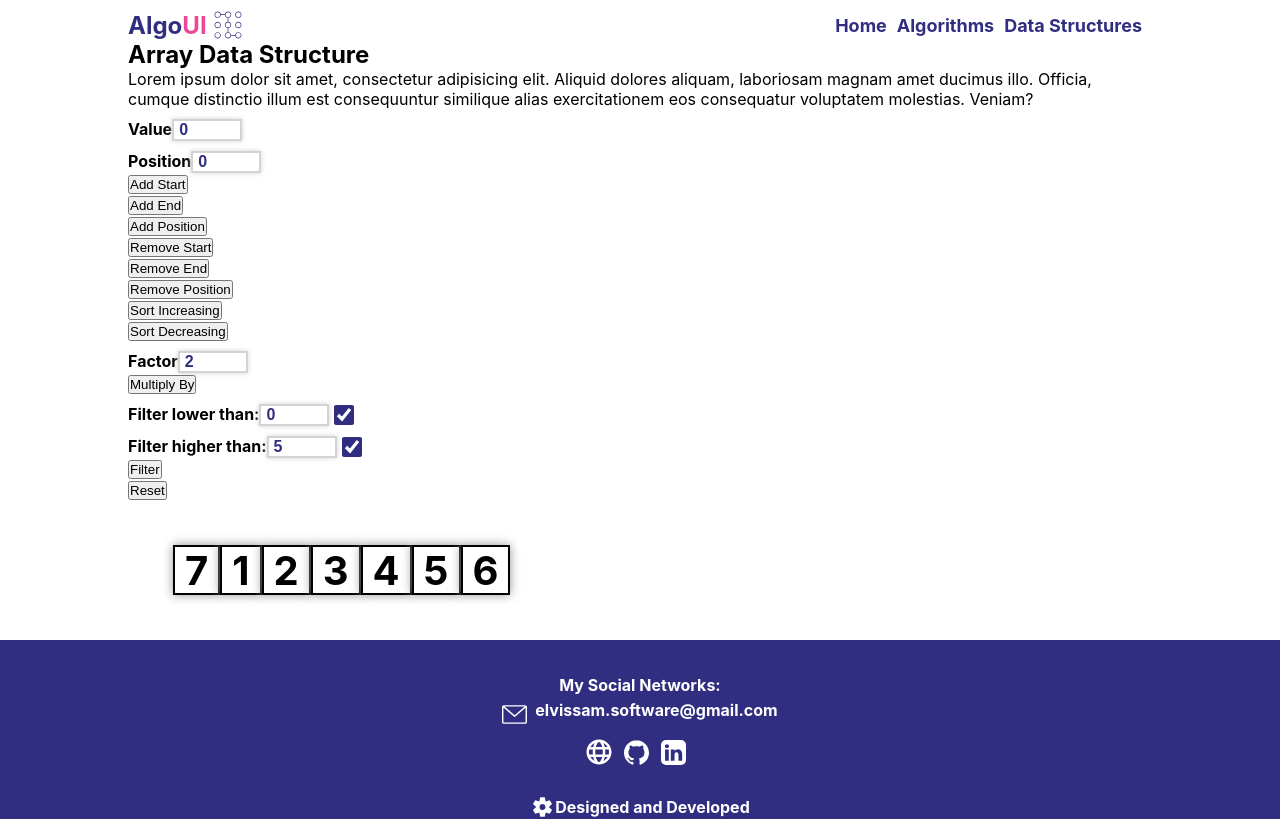
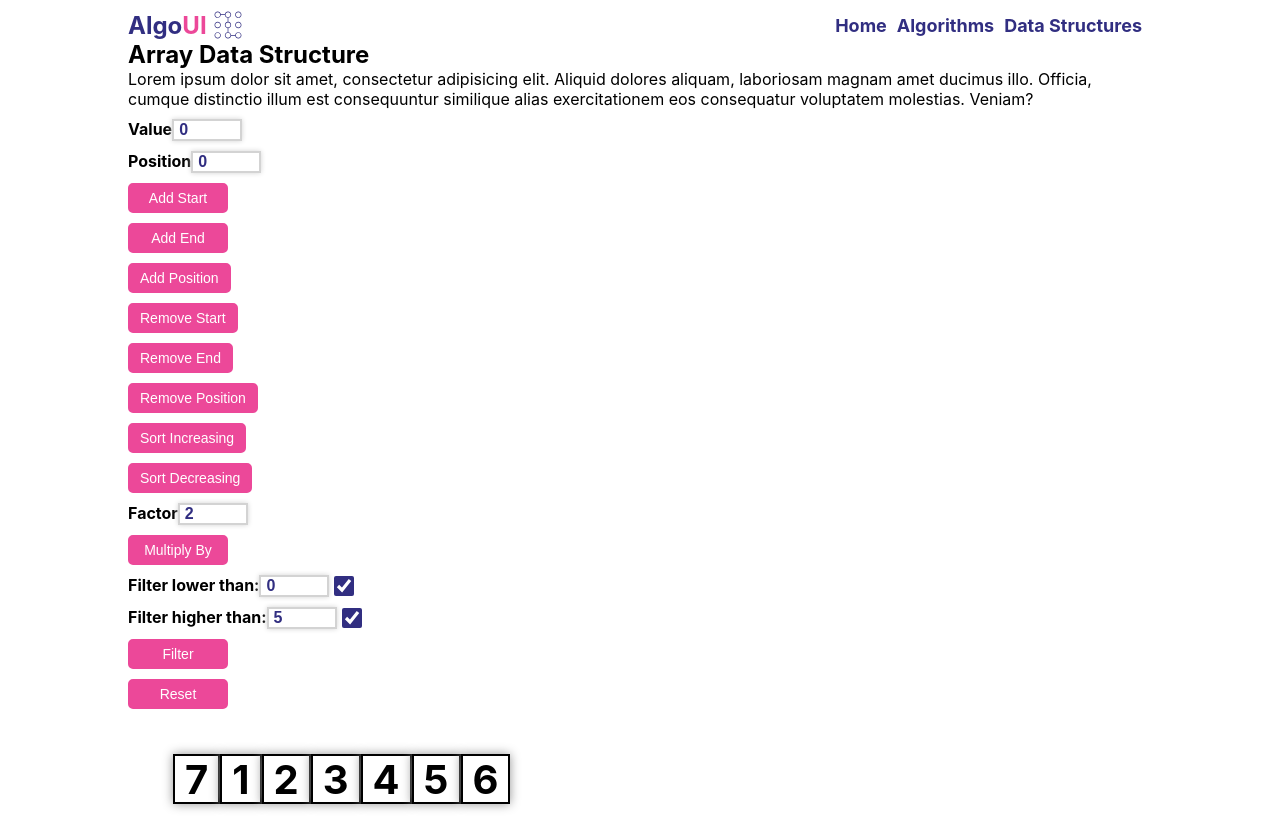
Before and after one commit to Elvissamir/Algoui, a React (Create React App) app: page /data-structures/array in a window 1280 px wide. Shown: the top 819 px of the page. Built offline with nearby package versions, Linux system fonts and the light colour scheme.

Commit message:
Add css styles for ActionBtn component

```diff
--- /dev/null
+++ b/src/assets/styles/components/_action-btn.scss
@@ -0,0 +1,21 @@
+.action-btn {
+    background-color: var(--brand-pink);
+    border: 2px var(--brand-pink) solid;
+    color: var(--brand-white);
+    border-radius: var(--brand-border);
+    cursor: pointer;
+    font-size: 14px;
+    margin-top: 10px;
+    padding: 5px 10px;
+    min-width: 100px;
+}
+
+.action-btn:hover {
+    color: var(--brand-pink);
+    background-color: var(--brand-white);
+}
+
+.disabled-btn {
+    cursor: default;
+    opacity: 0.8;
+}
--- a/src/assets/styles/components/_field-error-info.scss
+++ b/src/assets/styles/components/_field-error-info.scss
@@ -6,7 +6,6 @@
     .error-info {
         color: var(--brand-error);
         font-size: 16px;
-        // font-weight: bolder;
         margin-left: 3px;
     }
 
--- a/src/assets/styles/components/_index.scss
+++ b/src/assets/styles/components/_index.scss
@@ -1,3 +1,4 @@
+@import './action-btn';
 @import './dataStructures/index';
 @import './field-error-info';
 @import './input';
--- a/src/assets/styles/core/_variables.scss
+++ b/src/assets/styles/core/_variables.scss
@@ -4,4 +4,5 @@
     --brand-white: #ffffff;
     --brand-gray: rgba(150, 150, 150, 1);
     --brand-error: rgb(180, 20, 25);
+    --brand-border: 5px;
 }
--- a/src/components/ActionBtn.tsx
+++ b/src/components/ActionBtn.tsx
@@ -10,7 +10,7 @@ const ActionBtn = ({ action, wrapperCssClass, disabled, text }: ActionBtnProps)
         <div className={wrapperCssClass}>
             <button
                 onClick={action}
-                className={ disabled? 'action-btn' : 'action-btn disabled-btn'}
+                className={ disabled? 'action-btn disabled-btn' : 'action-btn' }
                 disabled={disabled}
                 type="button">{text}</button>
         </div>
```
